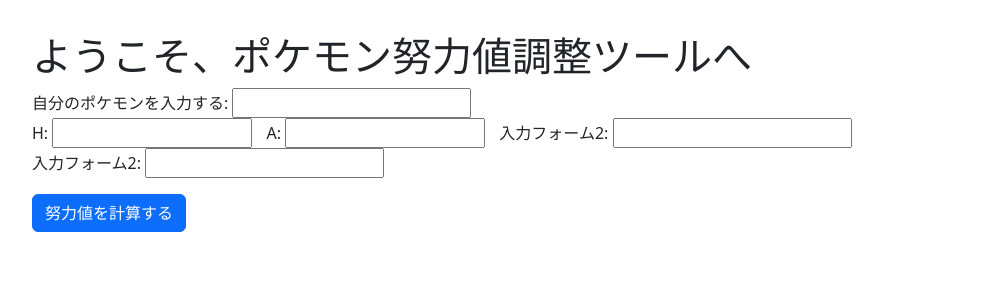
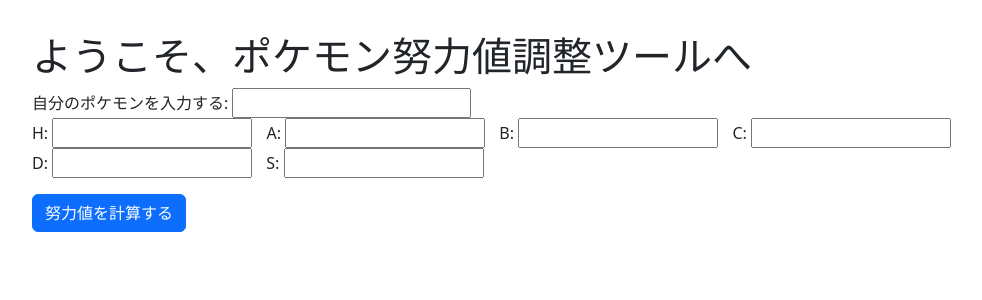
Before and after one commit to shu2-bot/pokemon_EV_auto_adjustment, a Django app: page / in a window 1280 px wide. Shown: the top 300 px of the page, without its empty margins (50-1032 px from the left). Run offline with Django 4.2, Linux system fonts and the light colour scheme; some libraries are stand-ins or nearby versions.

Commit message:
input,html

```diff
--- a/pokemon_EV_auto_calculation/templates/input.html
+++ b/pokemon_EV_auto_calculation/templates/input.html
@@ -19,12 +19,20 @@
         <input class="input-num" type="text" id="input2" name="input2"><br>
     </div>
     <div class="input-EV">
-        <label for="input2">入力フォーム2:</label>
-        <input type="text" id="input2" name="input2"><br>
+        <label for="input2">B:</label>
+        <input class="input-num" type="text" id="input2" name="input2"><br>
     </div>
     <div class="input-EV">
-        <label for="input2">入力フォーム2:</label>
-        <input type="text" id="input2" name="input2"><br>
+        <label for="input2">C:</label>
+        <input class="input-num" type="text" id="input2" name="input2"><br>
+    </div>
+    <div class="input-EV">
+        <label for="input2">D:</label>
+        <input class="input-num" type="text" id="input2" name="input2"><br>
+    </div>
+    <div class="input-EV">
+        <label for="input2">S:</label>
+        <input class="input-num" type="text" id="input2" name="input2"><br>
     </div>
   </form>
 
```
